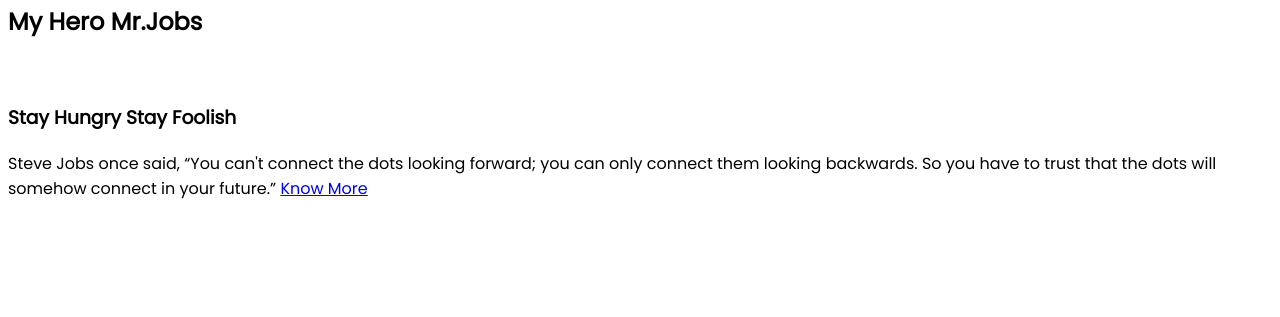
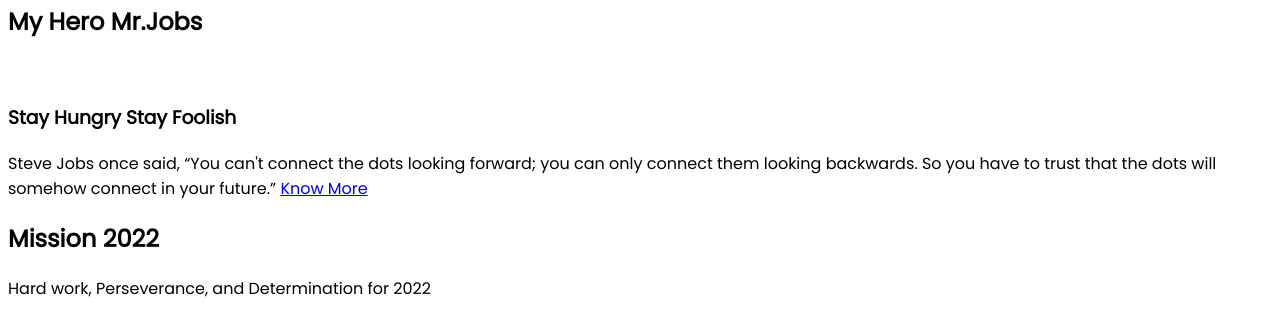
Before and after one commit to MDMofezurRahmanShanto/Ph-a-one, a plain HTML site: page index.html in a window 1280 px wide. Shown: the part 6158-6475 px from the top of the page. Before the commit the page ends 6375 px from the top, so only its background shows below. Drawn offline with Linux system fonts and the light colour scheme.

Commit message:
added footer

```diff
--- a/index.html
+++ b/index.html
@@ -100,5 +100,14 @@
 
         </div>
     </section>
+    <footer>
+        <h2>
+            Mission 2022
+        </h2>
+        <p>
+            Hard work, Perseverance, and Determination for 2022
+        </p>
+    </footer>
 </body>
+
 </html>
```
